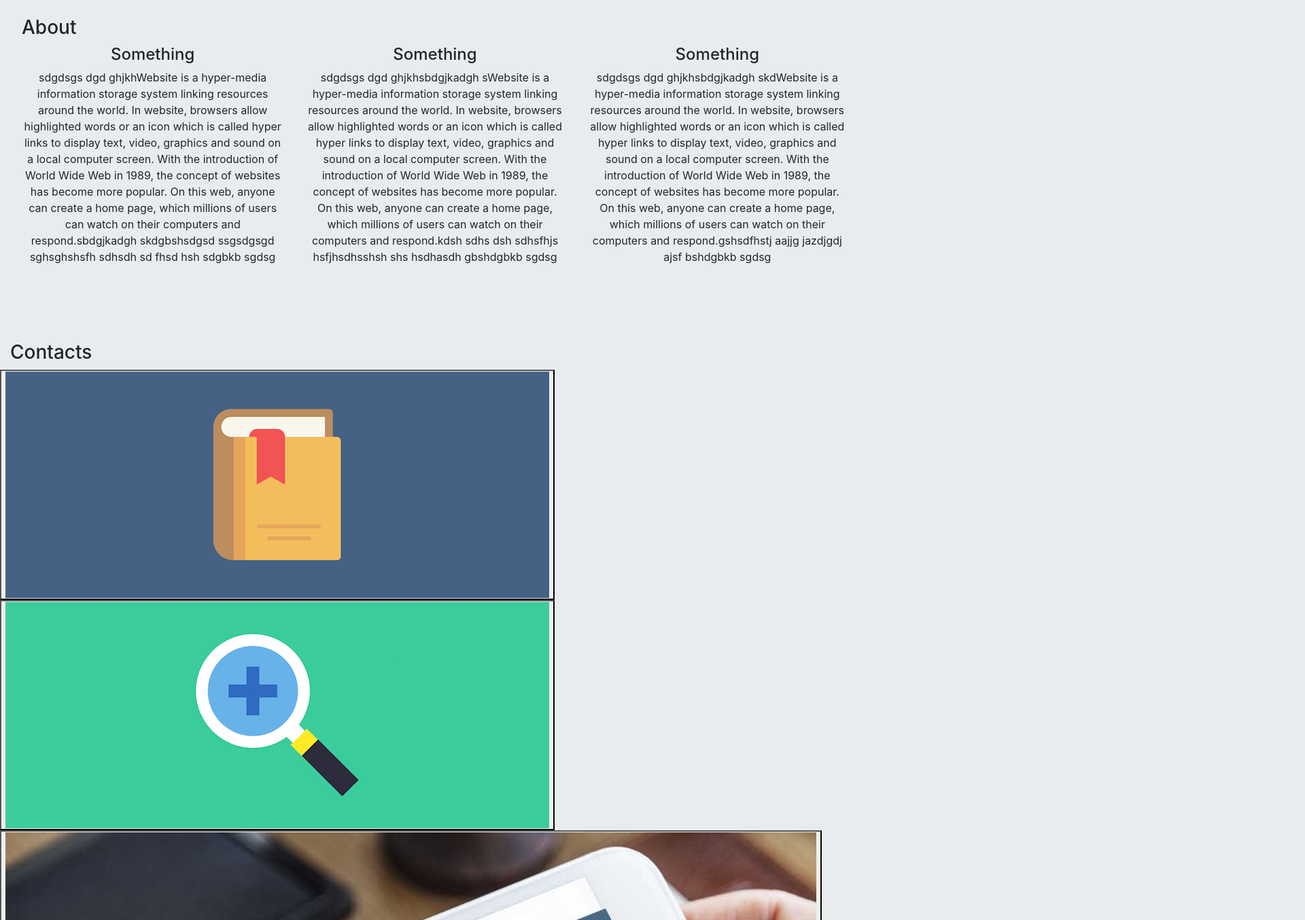
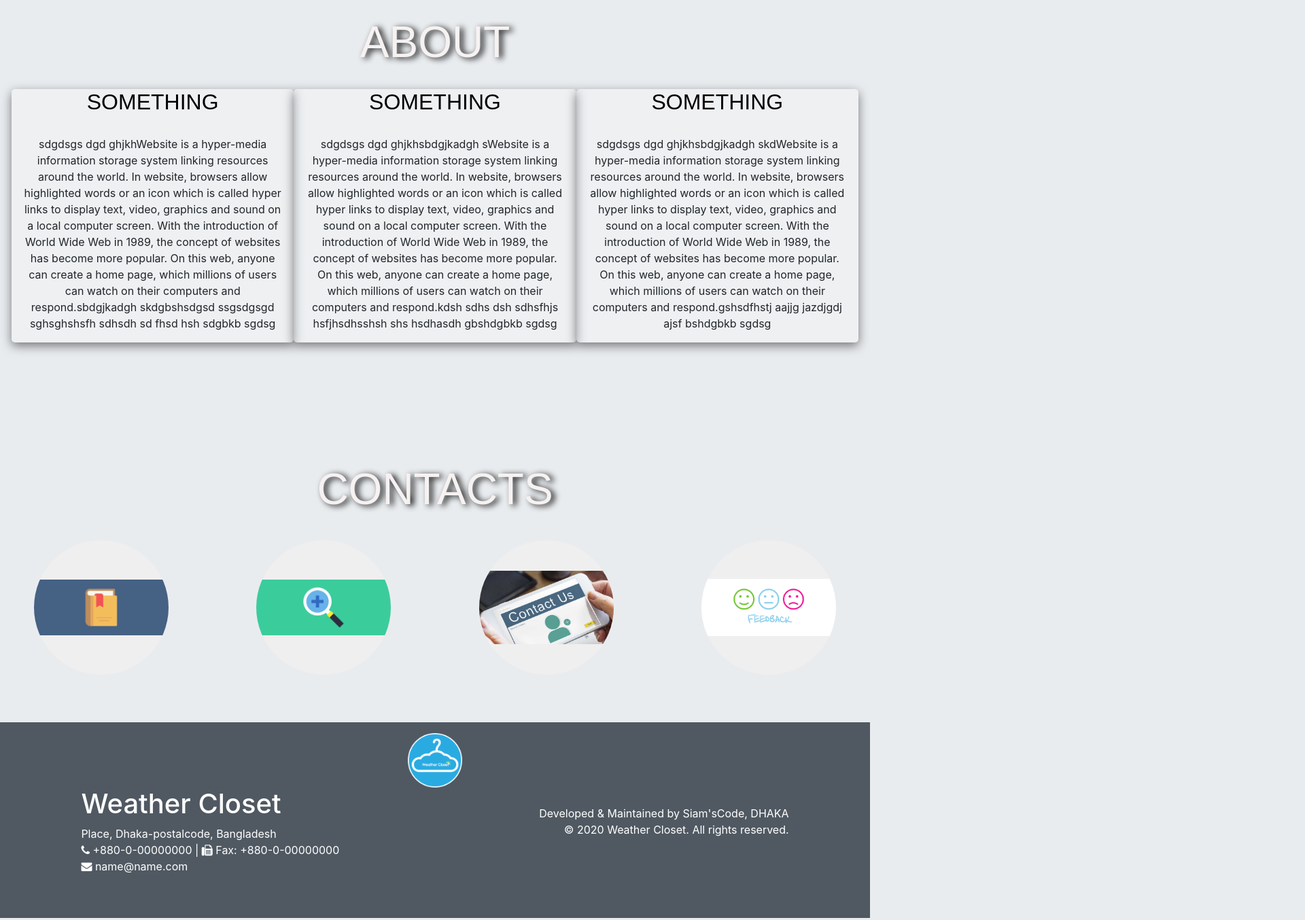
Before and after one commit to siam07/CSE311-WeatherCloset, a plain HTML site: page index.html in a window 1280 px wide. Shown: the part 840-2194 px from the top of the page at 68% size, 1920 px wide, since content can reach past the window. Drawn offline with Linux system fonts and the light colour scheme; a web font is replaced by a local one.

Commit message:
Update style.css

```diff
--- a/style.css
+++ b/style.css
@@ -1,9 +1,10 @@
 
 /*--- Home Page --*/
 
-body {
+html, body {
     overflow-x: hidden;
     background-color:  #E9ECEF;
+    scroll-behavior: smooth;
 
 }
 .background {
@@ -54,9 +55,9 @@ body {
     text-transform: uppercase;
     font-family: sans-serif;
 }
-/*.navbar-dark .navbar-nav .nav-link {
+.navbar-dark .navbar-nav .nav-link {
     color: #ededed;
-}*/
+}
 .navbar-dark {
     text-shadow: 5px 5px 20px black;
     color: white;
@@ -202,3 +203,108 @@ body {
   opacity: 1;
   transition: .7s ;
 }
+
+
+
+.button2{
+    position: relative;
+    width: 200px;
+    height: 200px;
+    padding: 0px;
+    border: 1px solid #E9ECEF;
+    border-radius: 50%;
+    cursor: pointer;
+    overflow: hidden;
+    margin: 5px auto;
+    display: inline-block;
+    transition: 1s;
+
+
+}
+
+.button2:hover{
+    transform: scale(1.3);
+    background: #ff800a;
+    z-index: 2;
+    box-shadow: 5px 10px 10px black;
+}
+
+
+.about{
+      border-radius: 5px;
+  background: rgba(255,255,255,.2);
+  box-shadow: 0 5px 15px rgba(0,0,0,0.5);
+}
+
+
+
+
+
+h3.heading{
+    text-align: center;
+    font-size: 4rem;
+    font-family: century-gothic, sans-serif;
+    text-transform: uppercase;
+    margin-bottom: 1.9rem;
+    width: 100%;
+    color: #f7f2f2;
+    text-shadow: 5px 2px 10px black;
+    cursor: default;
+}
+h4.heading {
+    text-align: center;
+    font-size: 2rem;
+    font-family: century-gothic, sans-serif;
+    text-transform: uppercase;
+    margin-bottom: 1.9rem;
+    width: 100%;
+    color: Black;
+    cursor: default;
+}
+
+
+.description{
+
+}
+
+
+.contact{
+    padding-top: 50px;
+    background-color: transparent;
+
+}
+
+.padding{
+    padding: 2rem 0;
+}
+img.portfolio{
+    width: 100%;
+}
+
+
+.footer{
+    background-color: #505962;
+    margin-top: 2rem;
+    padding: 1rem 2rem 3rem;
+    color: white;
+    cursor: default;
+}
+
+.footerlogo{
+  text-align: center;
+}
+.footerlogo img{
+    height: 5rem;
+}
+.txt1 , .txt2{
+  padding-left: 8vw;
+}
+.txt2{
+  text-align: right;
+  padding-right: 8vw;
+  padding-top: 2vw;
+}
+
+
+
+/*--- Home Page End--*/
```
